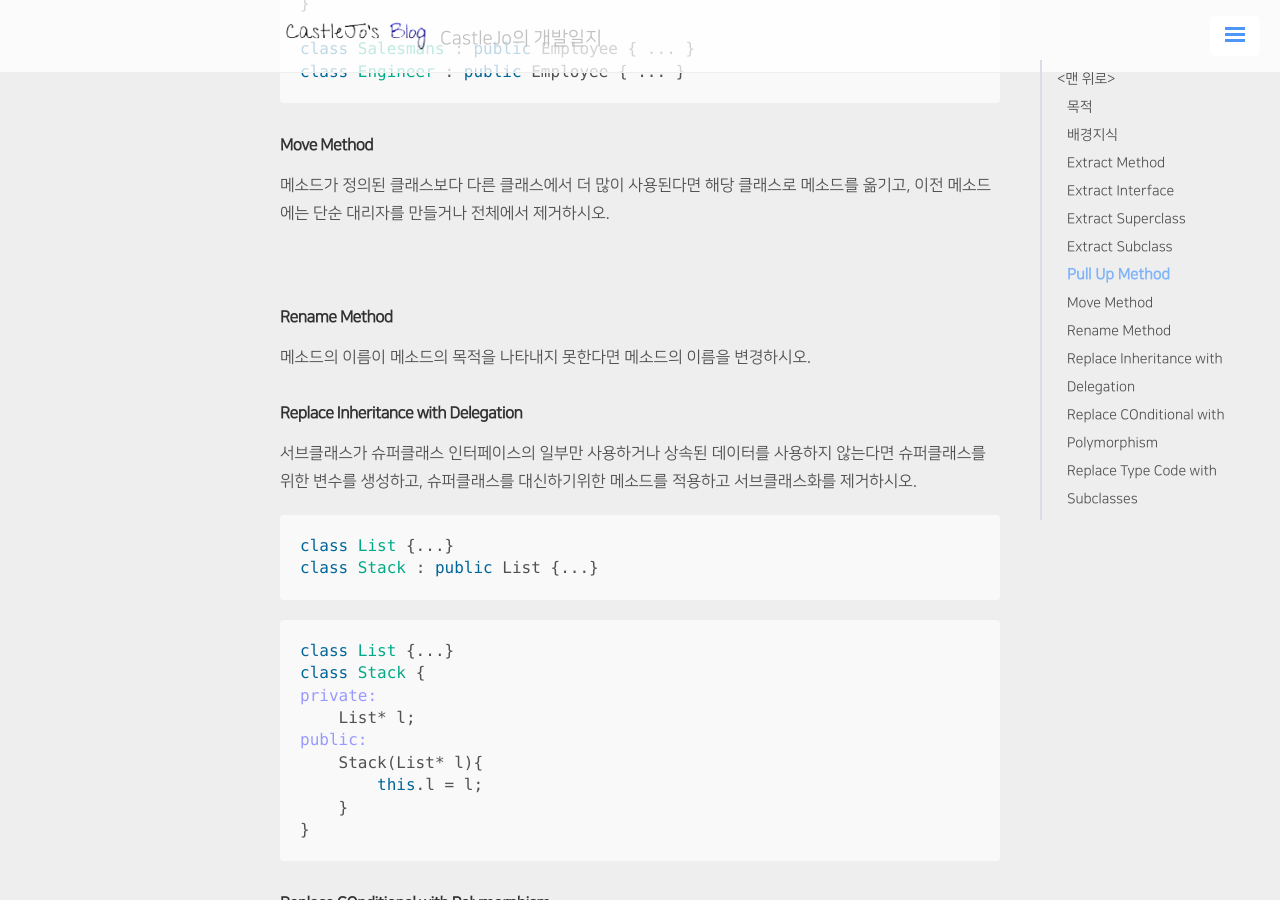
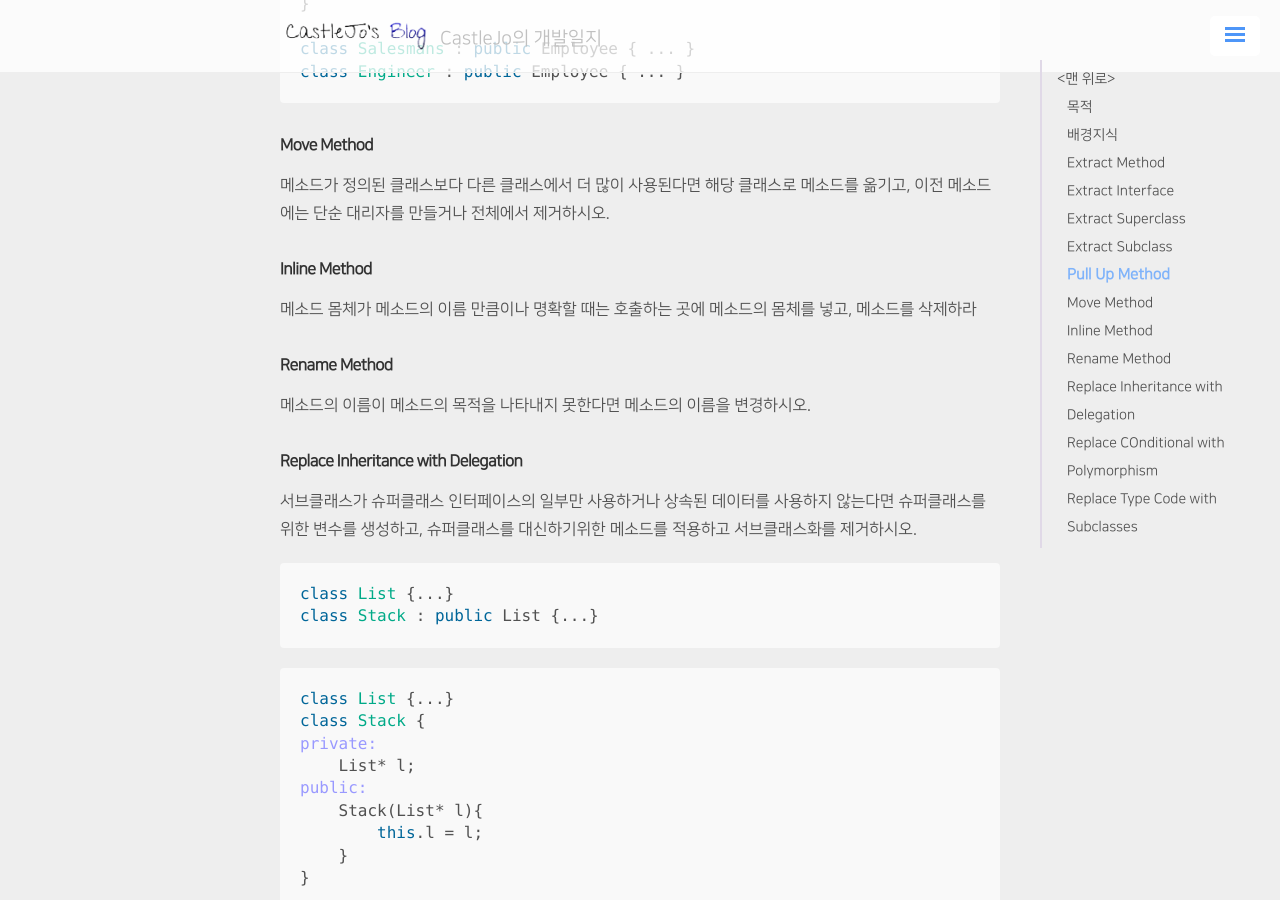
Before and after one commit to ukcastle/ukcastle.github.io, a Jekyll site: the page built from _posts/Refactoring/2021-04-09-RefactoringToPattern.md, in a window 1280 px wide and 900 px high, scrolled down 4517 px. Built offline with Jekyll 4.4.1, drawn with Linux system fonts in a browser that asks for light colours; nearby versions of some CDN libraries; a script that is not in the unit is left out; comment, search, counter and statistics services are not loaded.

Commit message:
docs: inline method 추가

```diff
--- a/_posts/Refactoring/2021-04-09-RefactoringToPattern.md
+++ b/_posts/Refactoring/2021-04-09-RefactoringToPattern.md
@@ -191,7 +191,9 @@ class Engineer : public Employee { ... }
 
 메소드가 정의된 클래스보다 다른 클래스에서 더 많이 사용된다면 해당 클래스로 메소드를 옮기고, 이전 메소드에는 단순 대리자를 만들거나 전체에서 제거하시오.
 
-<br>
+#### Inline Method
+
+메소드 몸체가 메소드의 이름 만큼이나 명확할 때는 호출하는 곳에 메소드의 몸체를 넣고, 메소드를 삭제하라
 
 #### Rename Method
 
```
